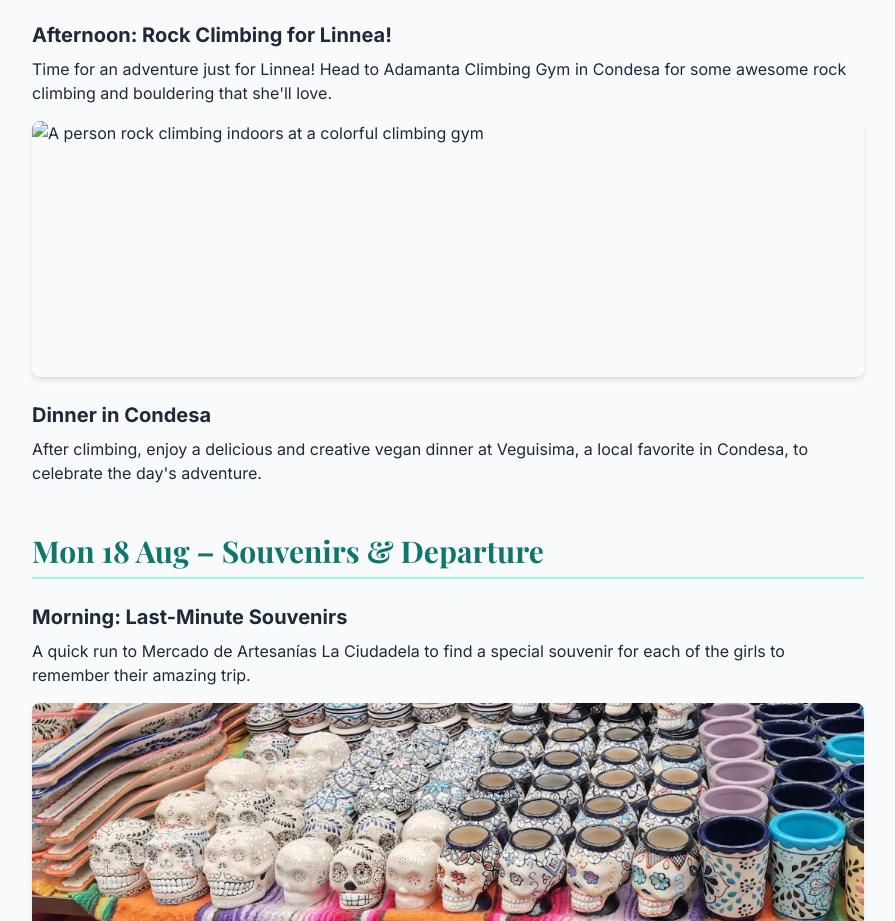
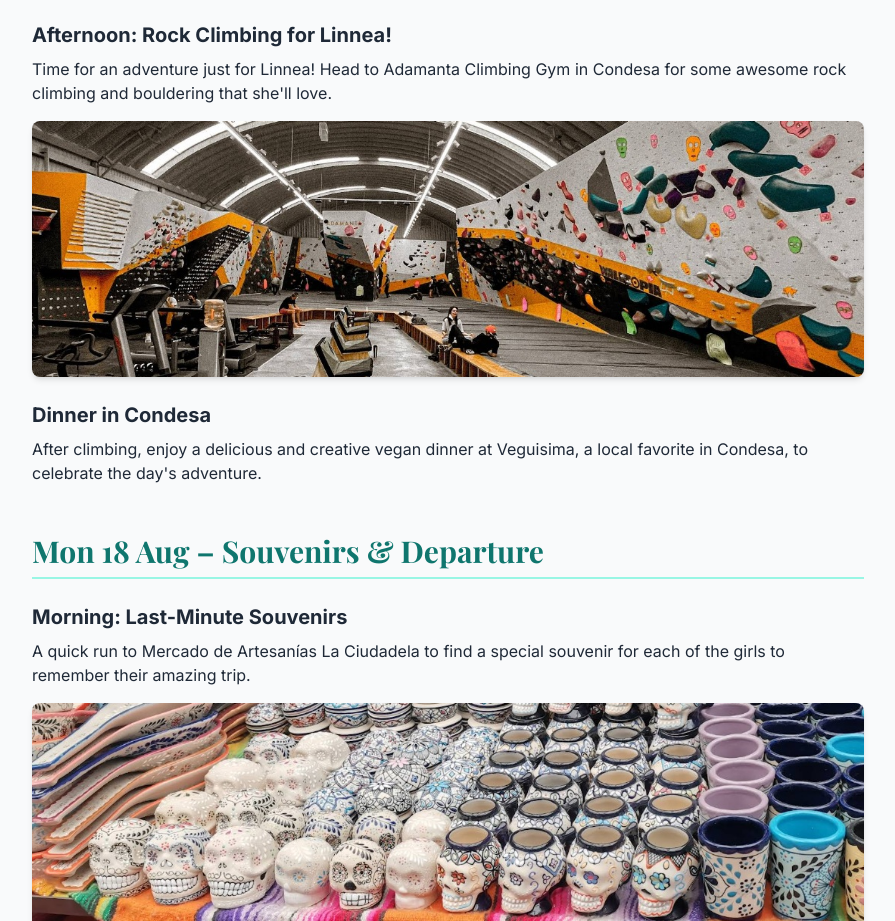
Before and after one commit to etindell/CDMX, a plain HTML site: page index.html in a window 1280 px wide. Shown: the part 5517-6438 px from the top of the page, without its empty margins (192-1087 px from the left). Drawn offline with nearby package versions, Linux system fonts and the light colour scheme.

Commit message:
Update index.html

```diff
--- a/index.html
+++ b/index.html
@@ -152,7 +152,7 @@
                 <article>
                     <h4 class="font-bold text-xl mb-2">Afternoon: Rock Climbing for Linnea!</h4>
                     <p>Time for an adventure just for Linnea! Head to Adamanta Climbing Gym in Condesa for some awesome rock climbing and bouldering that she'll love.</p>
-                    <img src="images/veguisima-restaurant.jpg" alt="A person rock climbing indoors at a colorful climbing gym" class="mt-4 rounded-lg shadow-md w-full h-64 object-cover">
+                    <img src="images/rock-climbing.jpg" alt="A person rock climbing indoors at a colorful climbing gym" class="mt-4 rounded-lg shadow-md w-full h-64 object-cover">
                 </article>
                 <article>
                     <h4 class="font-bold text-xl mb-2">Dinner in Condesa</h4>
```
